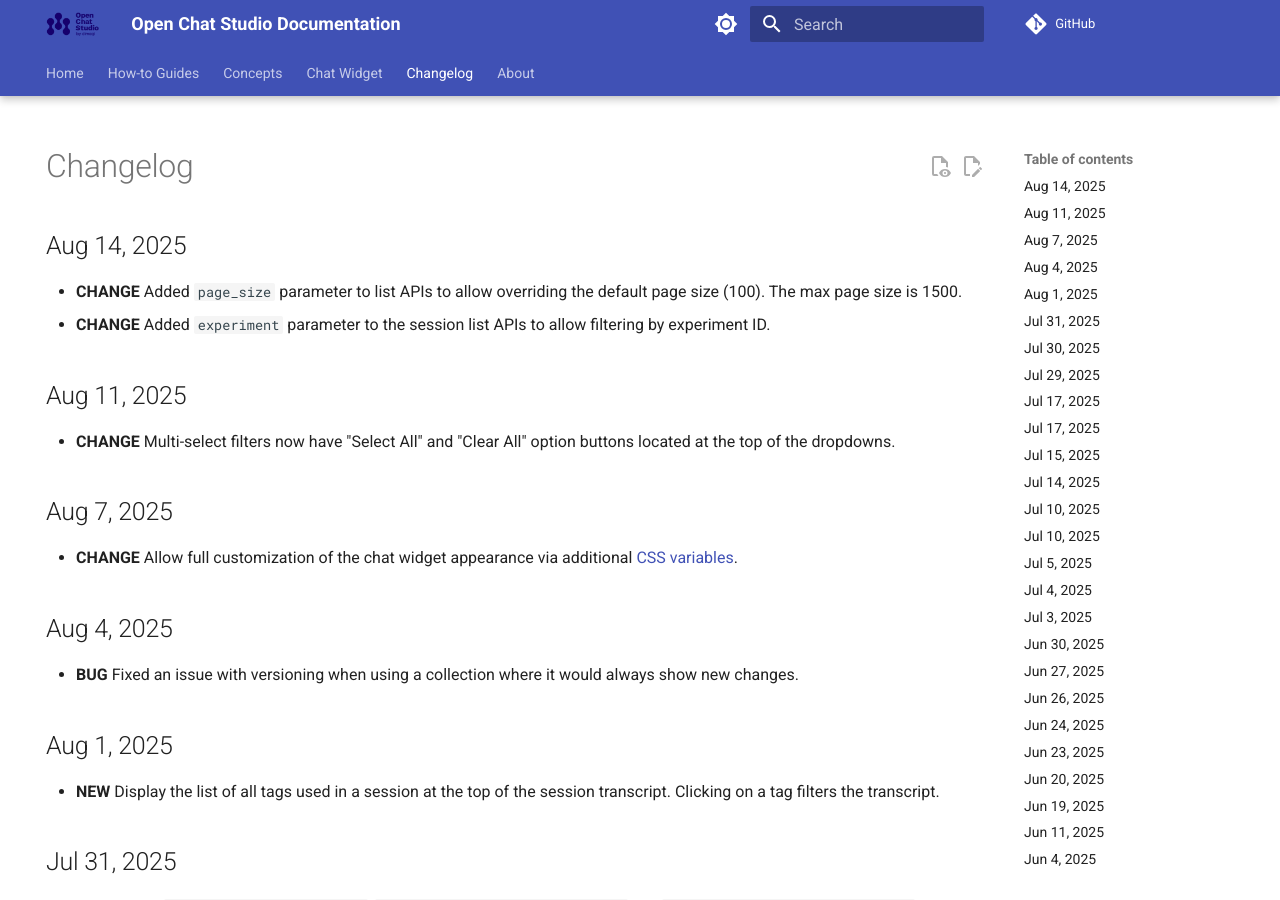
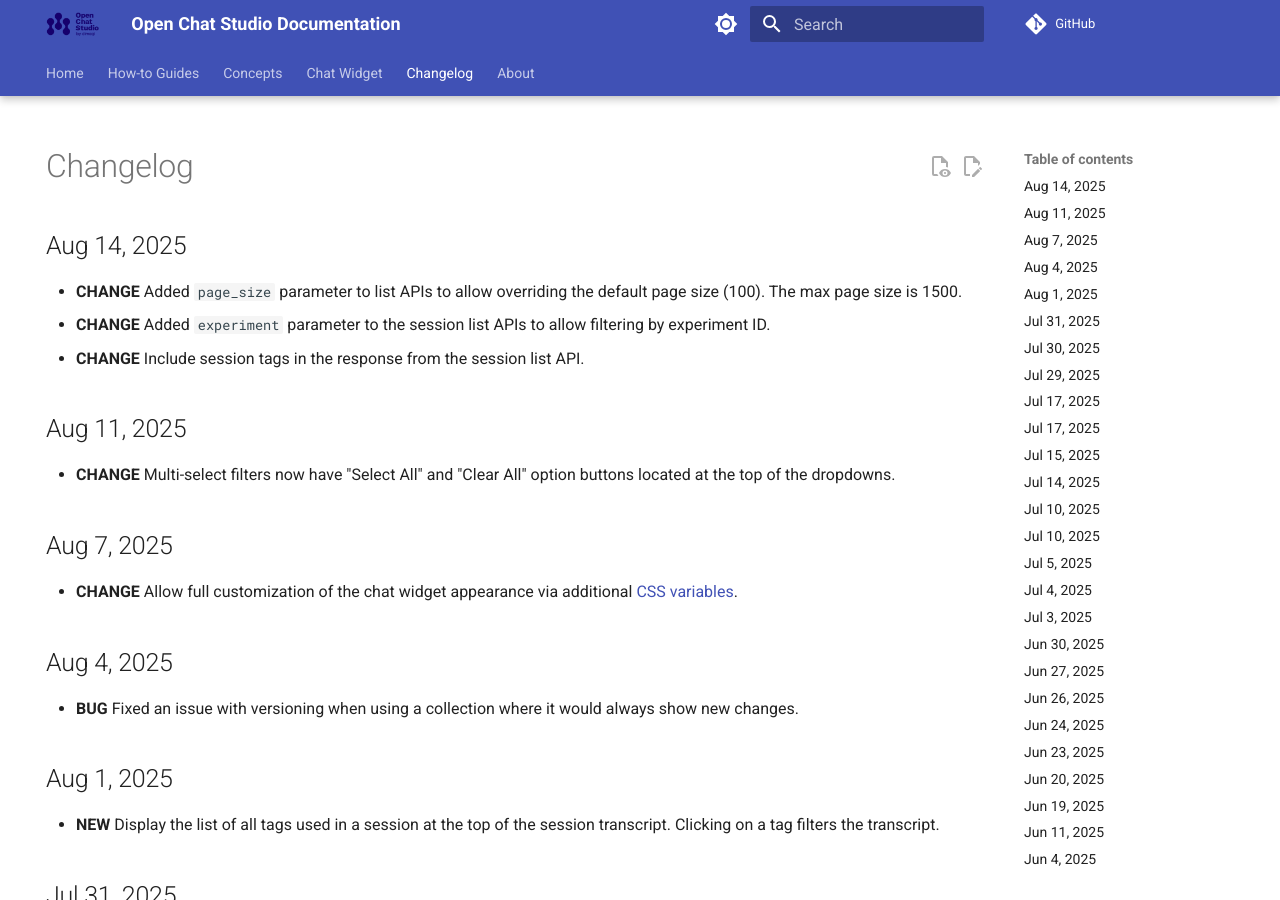
Before and after one commit to dimagi/open-chat-studio-docs, an MkDocs documentation site: the page built from docs/changelog.md, in a window 1280 px wide and 900 px high. Built offline with MkDocs 1.6.1 and Material for MkDocs 9.7.7, drawn with Linux system fonts in a browser that asks for light colours; emoji names are drawn with the system emoji font; a script that is not in the unit is left out; comment, search, counter and statistics services are not loaded.

Commit message:
Update changelog.md

```diff
--- a/docs/changelog.md
+++ b/docs/changelog.md
@@ -8,6 +8,7 @@
 ## Aug 14, 2025
 * **CHANGE** Added `page_size` parameter to list APIs to allow overriding the default page size (100). The max page size is 1500.
 * **CHANGE** Added `experiment` parameter to the session list APIs to allow filtering by experiment ID.
+* **CHANGE** Include session tags in the response from the session list API.
 
 ## Aug 11, 2025
 * **CHANGE** Multi-select filters now have "Select All" and "Clear All" option buttons located at the top of the dropdowns.
```
